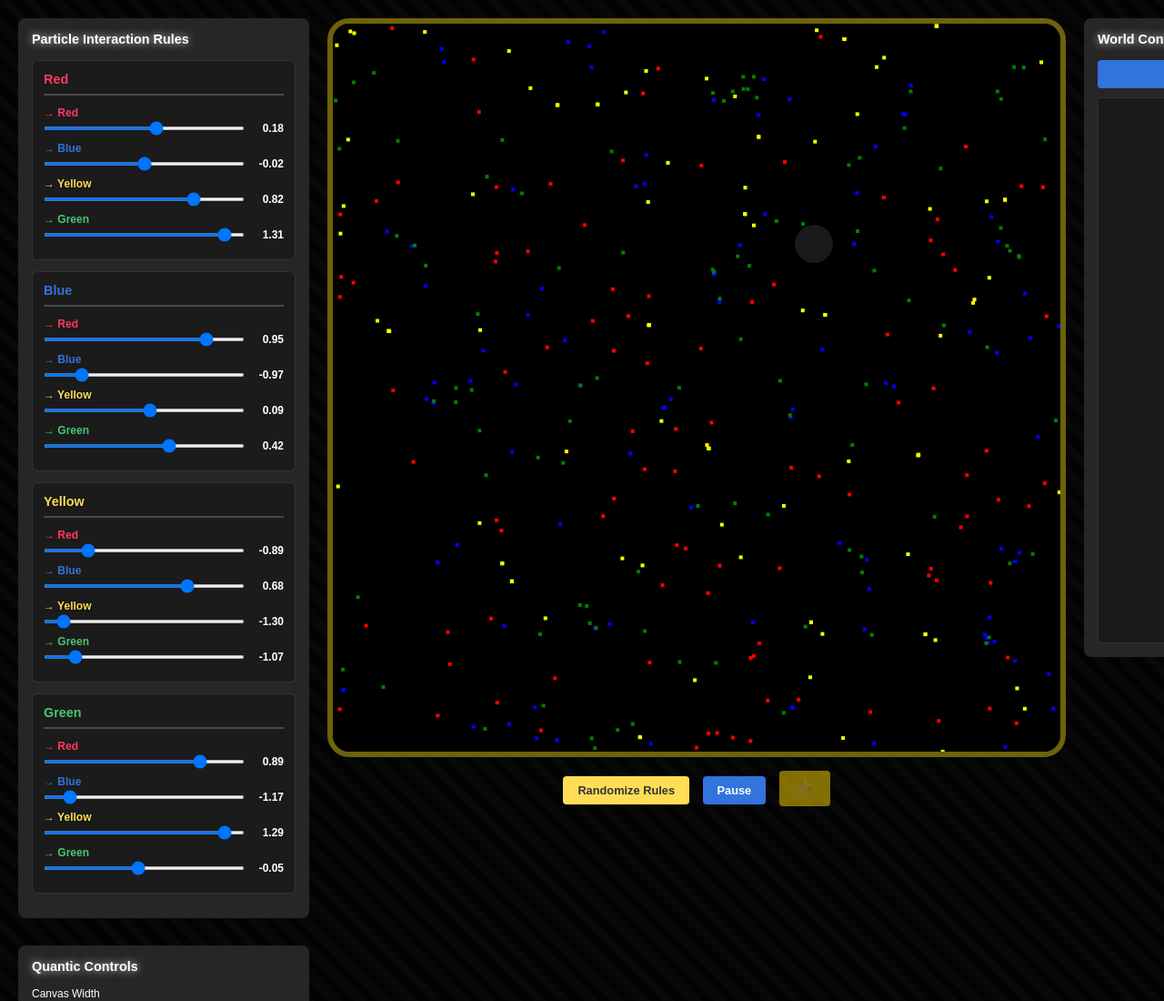
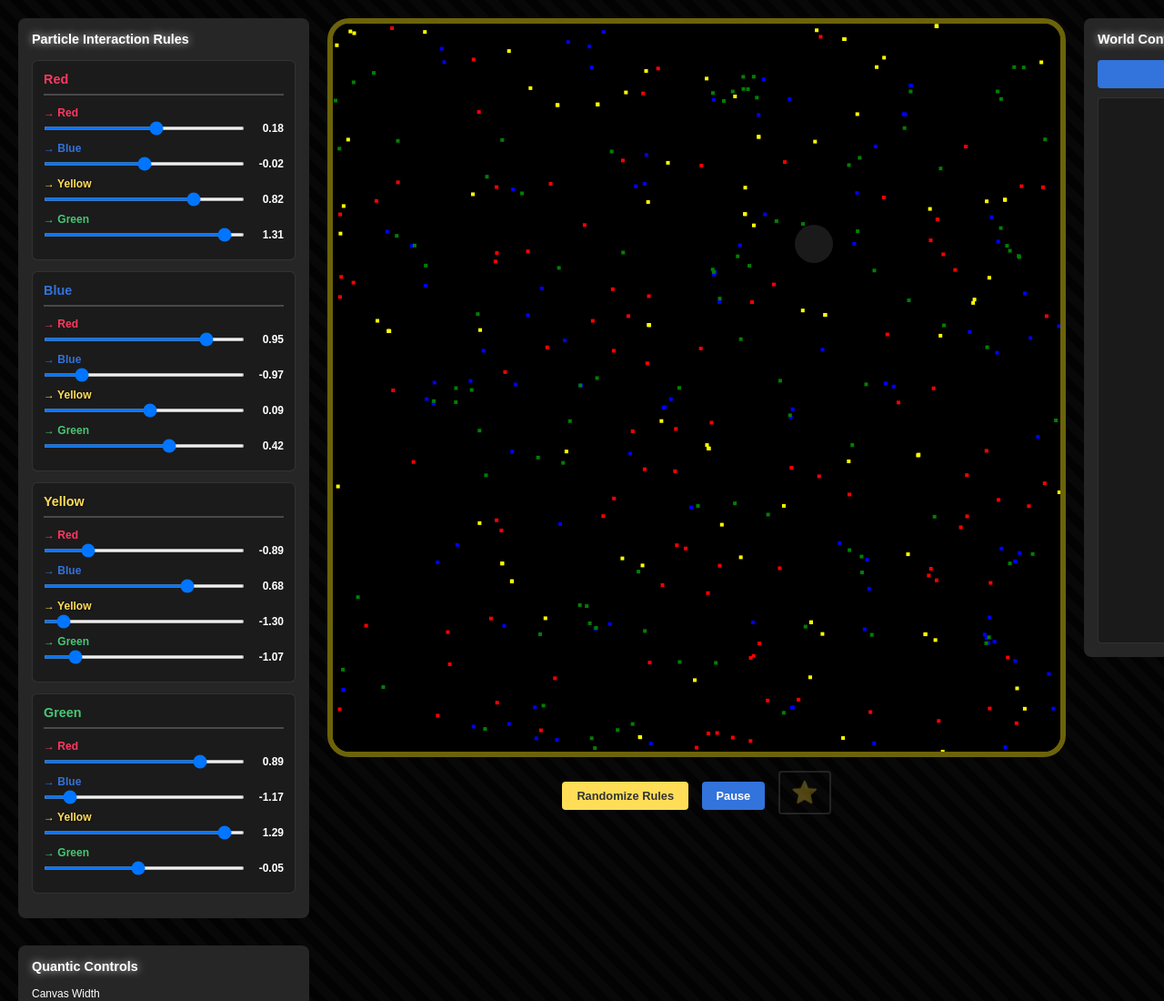
Before and after one commit to tripitakit/partlife, a website: page public/index.html in a window 1280 px wide. Shown: the top 1100 px of the page at 91% size. Drawn offline with Linux system fonts and the light colour scheme; no server answers; animation ran at ten frames a second.

Commit message:
star btn

```diff
--- a/public/index.html
+++ b/public/index.html
@@ -152,15 +152,22 @@
 			}
 
 			.btn-star {
-				background-color: #ffd700;
-				color: #333;
-				font-size: 1.2rem;
-				padding: 8px 16px;
+				background-color: transparent;
+				color: #ffd700;
+				font-size: 1.5rem;
+				padding: 8px 12px;
+				border: 2px solid #ffd700;
+			}
+
+			.btn-star:hover:not(:disabled) {
+				background-color: rgba(255, 215, 0, 0.2);
 			}
 
 			.btn-star:disabled {
-				opacity: 0.5;
+				opacity: 0.3;
 				cursor: not-allowed;
+				border-color: #666;
+				color: #666;
 			}
 
 			.btn-warning {
```
